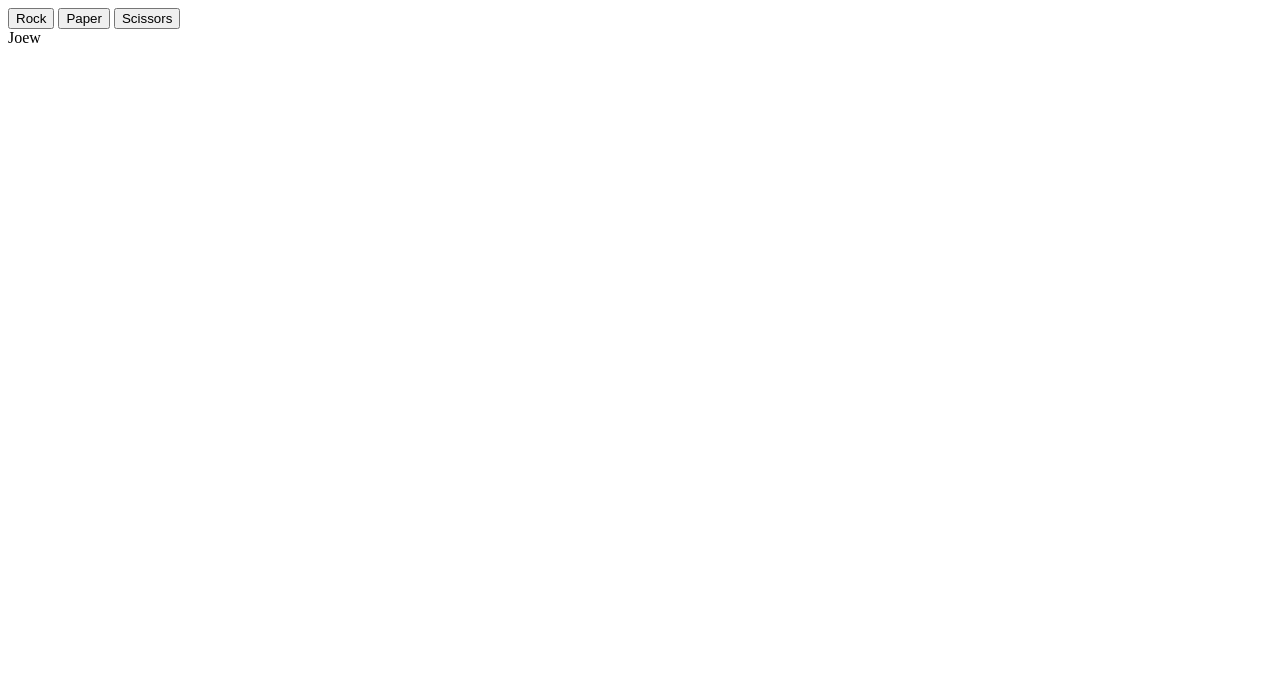
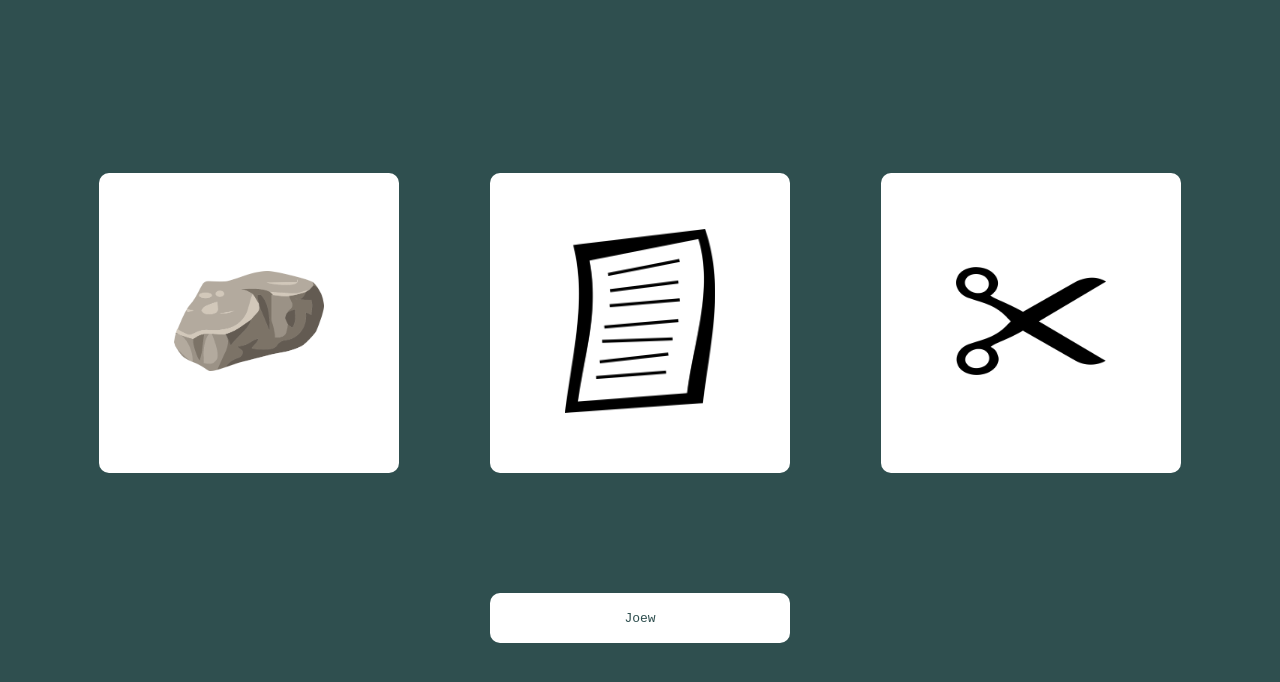
Before and after one commit to DylanRice809/Rock-Paper-Scissors, a plain HTML site: page index.html in a window 1280 px wide. Drawn offline with Linux system fonts and the light colour scheme.

Commit message:
Make results message accurate
Results message would previously display the user choice followed by the
computer choice, regardless of whether it was accurate or not, e.g. You lose,
scissors beats rock.

Now, the order of the ouputs accurately reflects the winner, so the above
example would now display "You lose, rock beats scissors."

```diff
--- a/index.html
+++ b/index.html
@@ -6,11 +6,16 @@
     <meta name="viewport" content="width=device-width, initial-scale=1.0">
     <title>Document</title>
     <script src="script.js" defer></script>
+    <link href="style.css" rel="stylesheet">
 </head>
 <body>
-    <button class="rock">Rock</button>
-    <button class="paper">Paper</button>
-    <button class="scissors">Scissors</button>
-    <div class="results">Joew</div>
+    <div class="container buttons">
+        <button class="button rock"><img src="./img/rock.png"></button>
+        <button class="button paper"><img src="/img/paper.png"></button>
+        <button class="button scissors"><img src="./img/scissors.png"></button>
+    </div>
+    <div class="container">
+        <div class="container results">Joew</div>
+    </div>
 </body>
 </html>
--- a/script.js
+++ b/script.js
@@ -72,7 +72,7 @@ function displayResult (playerSelection, computerSelection) {
         message = `You draw.`;
         victory.innerHTML = message;
     } else {
-        message = `You lose, ${playerSelection} beats ${computerSelection}.`;
+        message = `You lose, ${computerSelection} beats ${playerSelection}.`;
         victory.innerHTML = message;
     }
 }
--- /dev/null
+++ b/style.css
@@ -0,0 +1,57 @@
+* {
+    font-family: monospace;
+}
+
+html,
+body {
+    height: 100%;
+}
+
+body {
+    background-color: darkslategray;
+    display: flex;
+    flex-direction: column;
+    align-items: center;
+    justify-content: center;
+    gap: 15%;
+}
+
+.container {
+    display: flex;
+}
+
+.container.buttons {
+    width: 100%;
+    justify-content: space-evenly;
+}
+
+.button {
+    width: 300px;
+    height: 300px;
+    border-radius: 10px;
+}
+
+img {
+    width: 150px;
+    height: auto;
+}
+
+button, input[type="submit"], input[type="reset"] {
+	background-color: white;
+	color: inherit;
+	border: none;
+	padding: 0;
+	font: inherit;
+	cursor: pointer;
+	outline: inherit;
+}
+
+.results {
+    width: 300px;
+    height: 50px;
+    align-items: center;
+    justify-content: center;
+    color: darkslategray;
+    background-color: white;
+    border-radius: 10px;
+}
```
Also changed, not shown: img/paper.png (added), img/rock.png (added), img/scissors.png (added), 1 other file.
